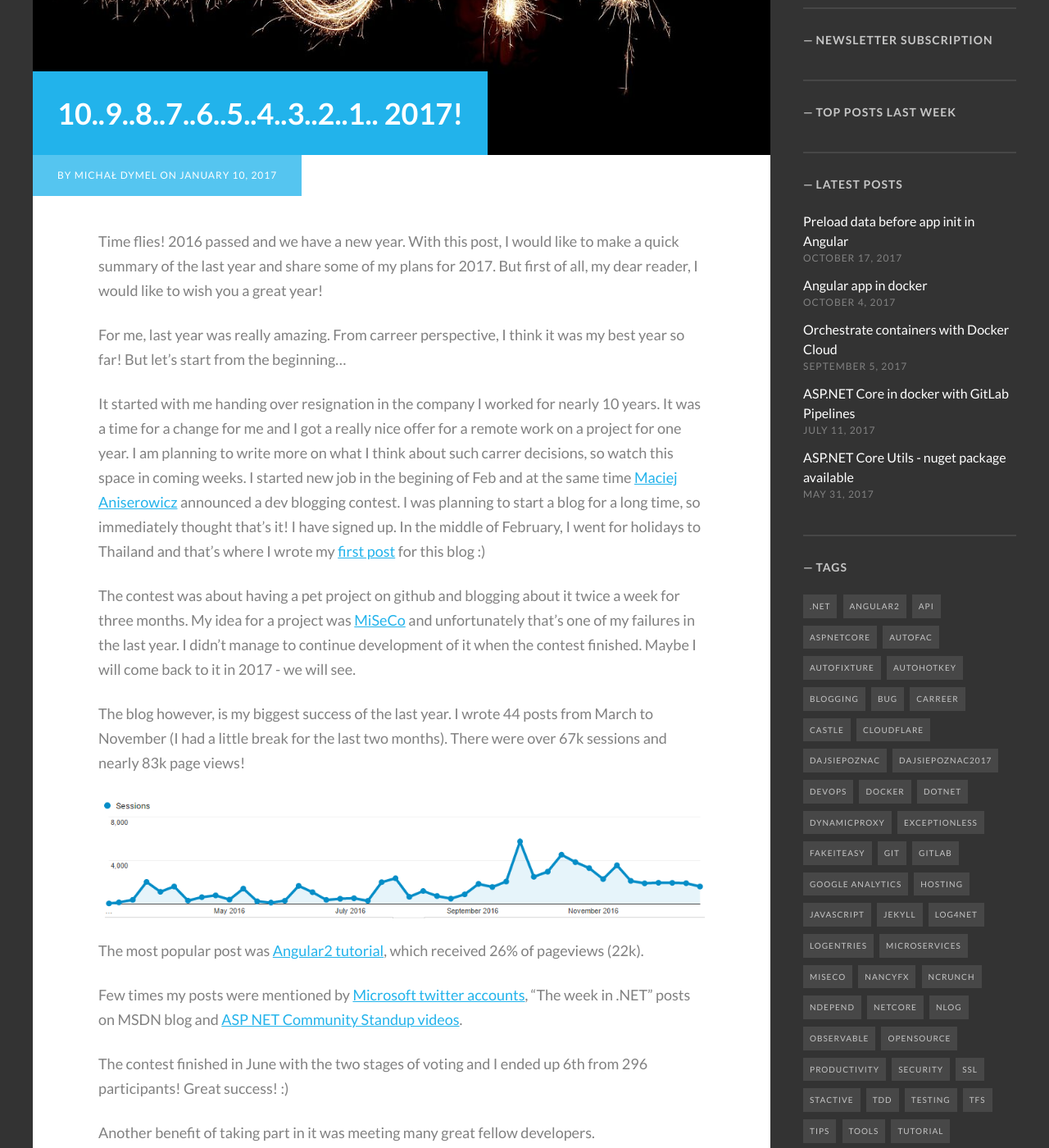
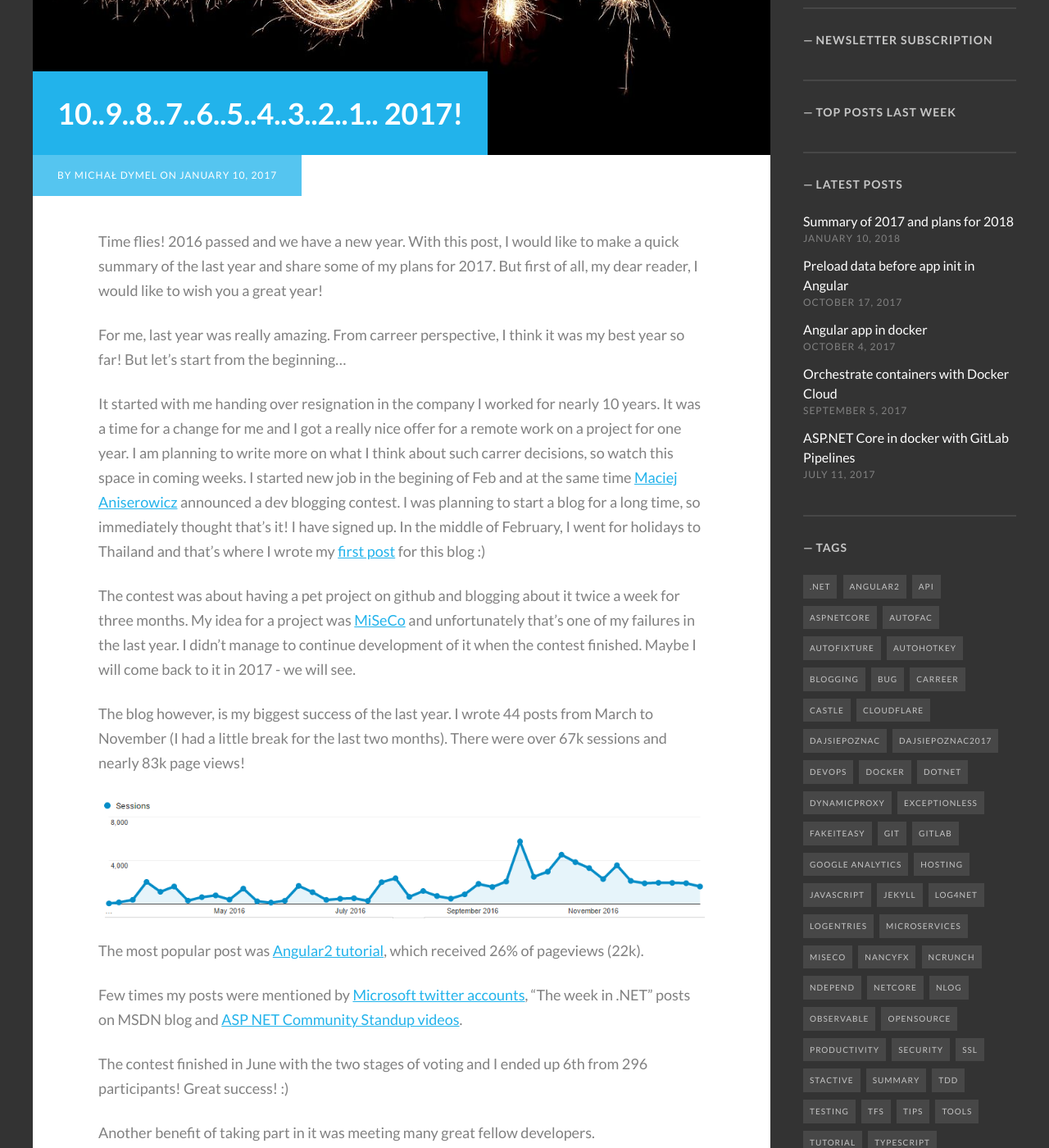
Before and after one commit to mdymel/devblog.dymel.pl, a Jekyll site: the page built from _posts/2017-01-09-how-was-2016.markdown, in a window 1280 px wide and 1400 px high, scrolled down 556 px. Shown: the whole window at 82% size. Built offline with Jekyll 4.4.1, drawn with Linux system fonts in a browser that asks for light colours; some web fonts are replaced; comment, search, counter and statistics services are not loaded; some of the changed lines change nothing that is shown.

Commit message:
new post - 2017 summary

```diff
--- a/_posts/2017-01-09-how-was-2016.markdown
+++ b/_posts/2017-01-09-how-was-2016.markdown
@@ -5,7 +5,7 @@
 featured: /images/posts/2017-01-10-how-was-2016/featured.jpg
 image: /images/posts/2017-01-10-how-was-2016/featured.jpg
 tags:
- -
+ - summary
 ---
 Time flies! 2016 passed and we have a new year. With this post, I would like to make a quick summary of the last year and share some of my plans for 2017. But first of all, my dear reader, I would like to wish you a great year!
 
--- /dev/null
+++ b/_posts/2018-01-10-summary-of-2017.markdown
@@ -0,0 +1,51 @@
+---
+layout: post
+title: Summary of 2017 and plans for 2018
+date: '2018-01-10'
+featured: /images/posts/2018-01-10-summary-of-2018/featured.jpg
+image: /images/posts/2018-01-10-summary-of-2018/featured.jpg
+tags:
+ - summary
+---
+It's this time of year when everyone (almost) makes summaries of the previous and plans for a new year ahead of us. Time for me!
+
+Exactly one year ago I wrote a [post](https://devblog.dymel.pl/2017/01/10/how-was-2016/) to summarize first year of my blog and make plans for 2017. Today it's time to look back and see what did I manage to accomplish, where I failed and how last year was in general.
+
+# 2017 on the blog
+I wanted to write 50 blog posts in 2017. I didn't manage to do it. I had too much on my plate (more on that later) and unfortunately, blog had to suffer. I wrote 31 posts - 20 of them for the "Daj sie poznac" blogging contest (again - more on that later). The second half of the year wasn't very fruitful here. I only posted 4 times. What makes me really happy is the fact that even though I wasn't creating new content, I was still receiving more than 5000 sessions a month.
+
+![stats](/images/posts/2018-01-10-summary-of-2018/stats.png)
+
+In total there were 124 000 sessions in the last year and almost 150 000 page views! That's 85% more year to year!
+
+Most popular posts were:
+
+ * [How to upload a file (image) from angular2 to asp.net core](/2016/09/02/upload-file-image-angular2-aspnetcore/)
+ * [Angular2 CLI with ASP.NET Core application - tutorial](/2016/10/25/angular2-cli-with-aspnet-core-application-tutorial/)
+ * [Angular2 and i18n - translating your application](https://devblog.dymel.pl/2016/11/03/angular2-and-i18n-translate-your-app/)
+
+Next 3 are about .NET, but Angular clearly won :)
+
+# Blogging contest
+It was a second time I took part in the "Daj sie poznać" contest. In the internal voting by other contestants I got to top 25 (out of nearly a 1000!), which I think is a great success! For 3 months I was writing two posts a week and developing a project on GitHub. Unfortunately the idea for the project didn't prove to be motivating in the long run and it ended up as one of many started - not finished projects on github ;) C'est la vie. All in all, it was again great experience, where I met many interesting people. I also proved myself I can write twice a week, even though I know I am not able to sustain that for a longer time.
+
+# Work
+One of the reasons I didn't blog so much - especially in the second part of the year was that I was working a lot. I had two projects - one full time and another one after hours. It's fine for some time, but after a while it's really exhausting. After few months I didn't have power for anything else. And the worst part was constant feeling that I should do something for work (always - weekends, evenings...). With the end of the year I said enough :)
+
+# Sport
+One of my goals for 2017 was to run a half marathon. And I did it! :)
+
+![running](/images/posts/2018-01-10-summary-of-2018/running.jpg)
+
+That's me on the finish line. Photo credit: my wife ;)
+
+I should add that my first run ever was in January last year and the event was in August. This year I am signed up for half marathon again and... a triathlon (1/8 IM).
+
+# Plans and goals for 2018
+So... enough summarizing - let's talk 2018!
+
+ * **blog!** - I definitely want to get back to blogging and post once a week. As a goal for this year I would like to have 40 posts.
+ * run **halfmarathon** in less than 2h (it was 2:18 last year) and finish **triathlon** (1/8 IM)
+ * **work less** - have more time for other things in life and go for 2 weeks holidays in summer
+
+ With that I wish you all the best in the New Year. Let's rock it!
```
Also changed, not shown: images/posts/2018-01-10-summary-of-2018/featured.jpg (added), images/posts/2018-01-10-summary-of-2018/running.jpg (added), images/posts/2018-01-10-summary-of-2018/social.png (added), images/posts/2018-01-10-summary-of-2018/stats.png (added).
